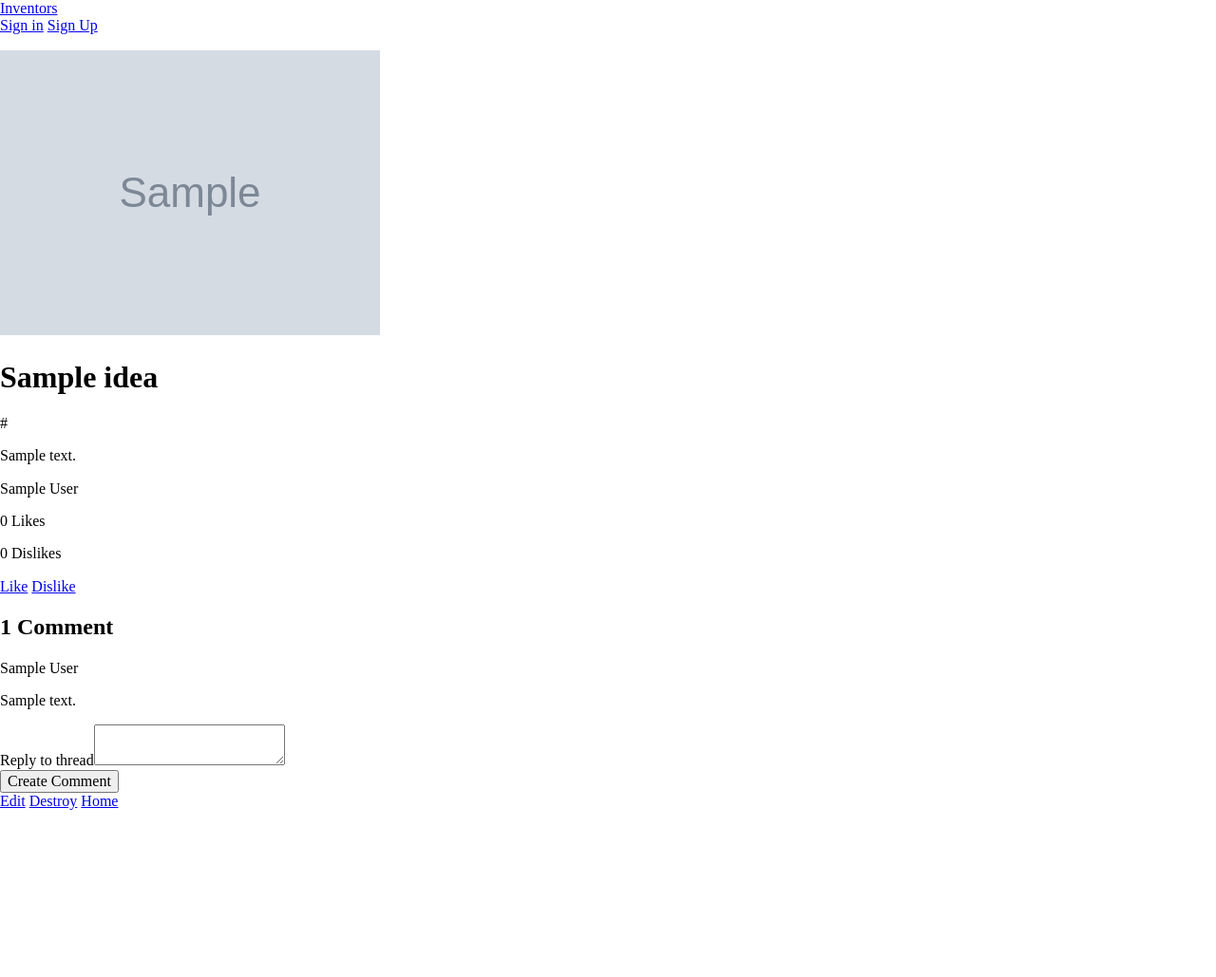
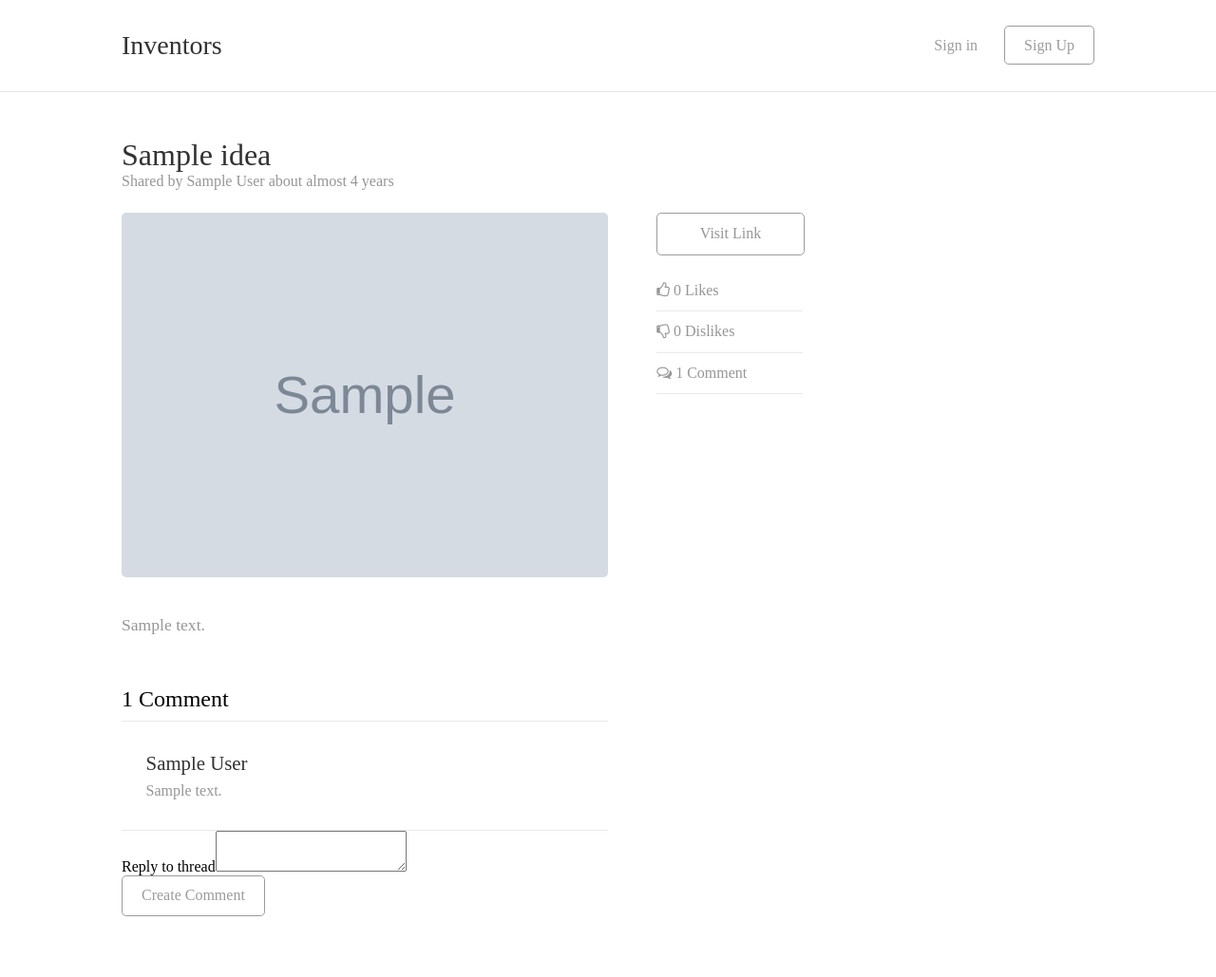
Before and after one commit to hassanyf/Inventors, a Rails app: page /ideas/1 in a window 1280 px wide. Shown: the whole page at 95% size. Before the commit the page ends 853 px from the top, so only its background shows below. Run offline with Rails 7, Linux system fonts and the light colour scheme; tables that the repository leaves empty hold one stand-in row (values such as "Sample post"); grey boxes marked "Sample" are stand-in pictures; style sheets or scripts are compiled from the project's sources; parts of the project's set-up code (start-up, migrations or seed data) failed here and were passed over; some libraries are stand-ins or nearby versions.

Commit message:
Added structure and styling

```diff
--- a/app/assets/javascripts/application.js
+++ b/app/assets/javascripts/application.js
@@ -2,15 +2,14 @@
 // listed below.
 //
 // Any JavaScript/Coffee file within this directory, lib/assets/javascripts, vendor/assets/javascripts,
-// or any plugin's vendor/assets/javascripts directory can be referenced here using a relative path.
+// or vendor/assets/javascripts of plugins, if any, can be referenced here using a relative path.
 //
 // It's not advisable to add code directly here, but if you do, it'll appear at the bottom of the
 // compiled file.
 //
-// Read Sprockets README (https://github.com/rails/sprockets#sprockets-directives) for details
+// Read Sprockets README (https://github.com/sstephenson/sprockets#sprockets-directives) for details
 // about supported directives.
 //
 //= require jquery
 //= require jquery_ujs
-//= require turbolinks
 //= require_tree .
--- /dev/null
+++ b/app/assets/javascripts/comments.js.coffee
@@ -0,0 +1,3 @@
+# Place all the behaviors and hooks related to the matching controller here.
+# All this logic will automatically be available in application.js.
+# You can use CoffeeScript in this file: http://coffeescript.org/
--- /dev/null
+++ b/app/assets/stylesheets/application.css.scss
@@ -0,0 +1,67 @@
+/*
+ *= require_self
+ */
+
+body {
+	font-family: "Proxima Nova";
+	font-weight: 100;
+}
+
+h1, h2, h3, h4, h5, h6 {
+	font-weight: 100;
+}
+
+.wrapper {
+	width: 80%;
+	margin: 0 auto;
+}
+
+.clearfix:before, .clearfix:after {
+	content: " ";
+	display: table;
+}
+
+.clearfix:after {
+	clear: both;
+}
+
+.button {
+	border: 1px solid #9B9B9B;
+	padding: .7rem 1.25rem;
+	border-radius: .3rem;
+	outline: none;
+	background: white;
+	color: #9B9B9B;
+}
+
+header {
+	width: 100%;
+	padding: 2rem 0;
+	border-bottom: 1px solid #E4E4E4;
+	#logo {
+		float: left;
+		font-size: 1.75rem;
+		a {
+			color: #333233;
+			text-decoration: none;
+			&:hover {
+				color: #50A7C7;
+			}
+		}
+	}
+	nav {
+		float: right;
+		a {
+			margin-left: 1.5rem;
+			line-height: 2;
+			color: #9B9B9B;
+			text-decoration: none;
+			&:hover {
+				color: #50A7C7;
+			}
+		}
+	}
+}
+
+@import 'home.css.scss';
+@import 'ideas.css.scss';
--- a/app/assets/stylesheets/comments.scss
+++ /dev/null
@@ -1,3 +0,0 @@
-// Place all the styles related to the comments controller here.
-// They will automatically be included in application.css.
-// You can use Sass (SCSS) here: http://sass-lang.com/
--- /dev/null
+++ b/app/assets/stylesheets/ideas.css.scss
@@ -0,0 +1,142 @@
+#post_show {
+	padding-top: 2rem;
+	.post_image_description {
+		width: 50%;
+		float: left;
+		margin-right: 5%;
+	}
+	.post_data {
+		width: 15%;
+		float: left;
+		.button {
+			width: 100%;
+			display: inline-block;
+			padding: .75rem 0;
+			margin-bottom: 1rem;
+			text-align: center;
+			text-decoration: none;
+			color: #969696;
+			&:hover {
+				color: #50A7C7;
+				border: 1px solid #50A7C7;
+			}
+		}
+		.data {
+			width: 100%;
+			display: block;
+			padding: .75rem 0;
+			border-bottom: 1px solid #E9E9E9;
+			text-decoration: none;
+			color: #969696;
+			margin: 0;
+		}
+	}
+	#random_post {
+		width: 25%;
+		margin-left: 5%;
+		margin-top: -3.2rem;
+		float: left;
+		h3 {
+			font-size: 1rem;
+		}
+		.post {
+			background: #F8F9FA;
+			border: 1px solid #E4E4E4;
+			border-radius: 0.3rem;
+			.post_image {
+				height: 200px;
+				overflow: hidden;
+				img {
+					width: 100%;
+					border-radius: .3rem .3rem 0 0;
+				}
+			}
+			.post_content {
+				h2 {
+					margin: 0;
+					font-weight: 100;
+					padding: 1rem 5%;
+					border-bottom: 1px solid #E4E4E4;
+					font-size: 1.25rem;
+					a {
+						text-decoration: none;
+						color: #333233;
+						&:hover {
+							color: #50A7C7;
+						}
+					}
+				}
+				.data {
+					padding: .75rem 5%;
+					color: #969696;
+					.username, .buttons {
+						margin: 0;
+						font-size: .8rem;
+					}
+					.username {
+						float: left;
+					}
+					.buttons {
+						float: right;
+						span {
+							margin-left: .5rem;
+						}
+					}
+				}
+			}
+		}
+	}
+	h1 {
+		margin: 0;
+		color: #333233;
+	}
+	img {
+		width: 100%;
+		border-radius: .3rem;
+	}
+	.username {
+		color: #969696;
+		margin: 0 0 1.5rem 0;
+	}
+	.description {
+		margin: 2rem 0;
+		font-size: 1.1rem;
+		line-height: 1.5;
+		color: #969696;
+	}
+}
+
+#comments {
+	padding-bottom: 4rem;
+	width: 50%;
+	.comment_count {
+		border-bottom: 1px solid #E9E9E9;
+		padding-bottom: .5rem;
+		margin-bottom: 0;
+	}
+	.comment {
+		padding: 2rem 0;
+		border-bottom: 1px solid #E9E9E9;
+		padding-left: 5%;
+		.username {
+			font-size: 1.3rem;
+			color: #333233;
+			margin: 0 0 .5rem 0;
+		}
+		.content {
+			margin: 0;
+			color: #969696;
+		}
+	}
+	.comment_content {
+		margin-top: 2.5rem;
+		textarea {
+			width: 100%;
+			margin: 1rem 0;
+			min-height: 150px;
+			border: 1px solid #E4E4E4;
+			background: #F8F9FA;
+			border-radius: 0.3rem;
+		}
+	}
+}
--- a/app/assets/stylesheets/ideas.scss
+++ /dev/null
@@ -1,3 +0,0 @@
-// Place all the styles related to the Ideas controller here.
-// They will automatically be included in application.css.
-// You can use Sass (SCSS) here: http://sass-lang.com/
--- a/app/views/ideas/show.html.haml
+++ b/app/views/ideas/show.html.haml
@@ -1,26 +1,34 @@
-= image_tag @idea.image.url(:medium)
-%h1= @idea.title
-%p= @idea.link
-%p= @idea.description
-%p= @idea.user.name
-%p
-	= @idea.get_upvotes.size
-	Likes
-%p
-	= @idea.get_downvotes.size
-	Dislikes
-= link_to "Like", like_idea_path(@idea), method: :get
-= link_to "Dislike", dislike_idea_path(@idea), method: :get
+#post_show
+	%h1= @idea.title
+	%p.username
+		Shared by
+		= @idea.user.name
+		about
+		= time_ago_in_words(@idea.created_at)
+	.clearfix
+		.post_image_description
+			= image_tag @idea.image.url(:medium)
+			.description= simple_format(@idea.description)
+		.post_data
+			= link_to "Visit Link", @idea.link, class: "button"
+			= link_to like_idea_path(@idea), method: :get, class: "data" do
+				%i.fa.fa-thumbs-o-up
+				= pluralize(@idea.get_upvotes.size, "Like")
+			= link_to dislike_idea_path(@idea), method: :get, class: "data" do
+				%i.fa.fa-thumbs-o-down
+				= pluralize(@idea.get_downvotes.size, "Dislike")
+			%p.data
+				%i.fa.fa-comments-o
+				= pluralize(@idea.comments.count, "Comment")
+			- if @idea.user == current_user
+				= link_to "Edit", edit_idea_path(@idea), class: "data"
+				= link_to "Delete", idea_path(@idea), method: :delete, data: { confirm: "Are you sure?" }, class: "data"
 
-#comment
+#comments
 	%h2.comment_count= pluralize(@idea.comments.count, "Comment")
 	- @comments.each do |comment|
 		.comment
 			%p.username= comment.user.name
 			%p.content= comment.content
 
-	= render 'comments/form'
-
-= link_to "Edit", edit_idea_path(@idea)
-= link_to "Destroy", idea_path(@idea), method: :delete, data: { confirm: "Are you sure?" }
-= link_to "Home", root_path
+	= render "comments/form"
```
Also changed, not shown: app/assets/stylesheets/application.css (deleted, +0 -15 lines), app/assets/stylesheets/home.css.scss (added, +61 -0 lines), app/views/ideas/index.html.haml (+32 -11 lines).
